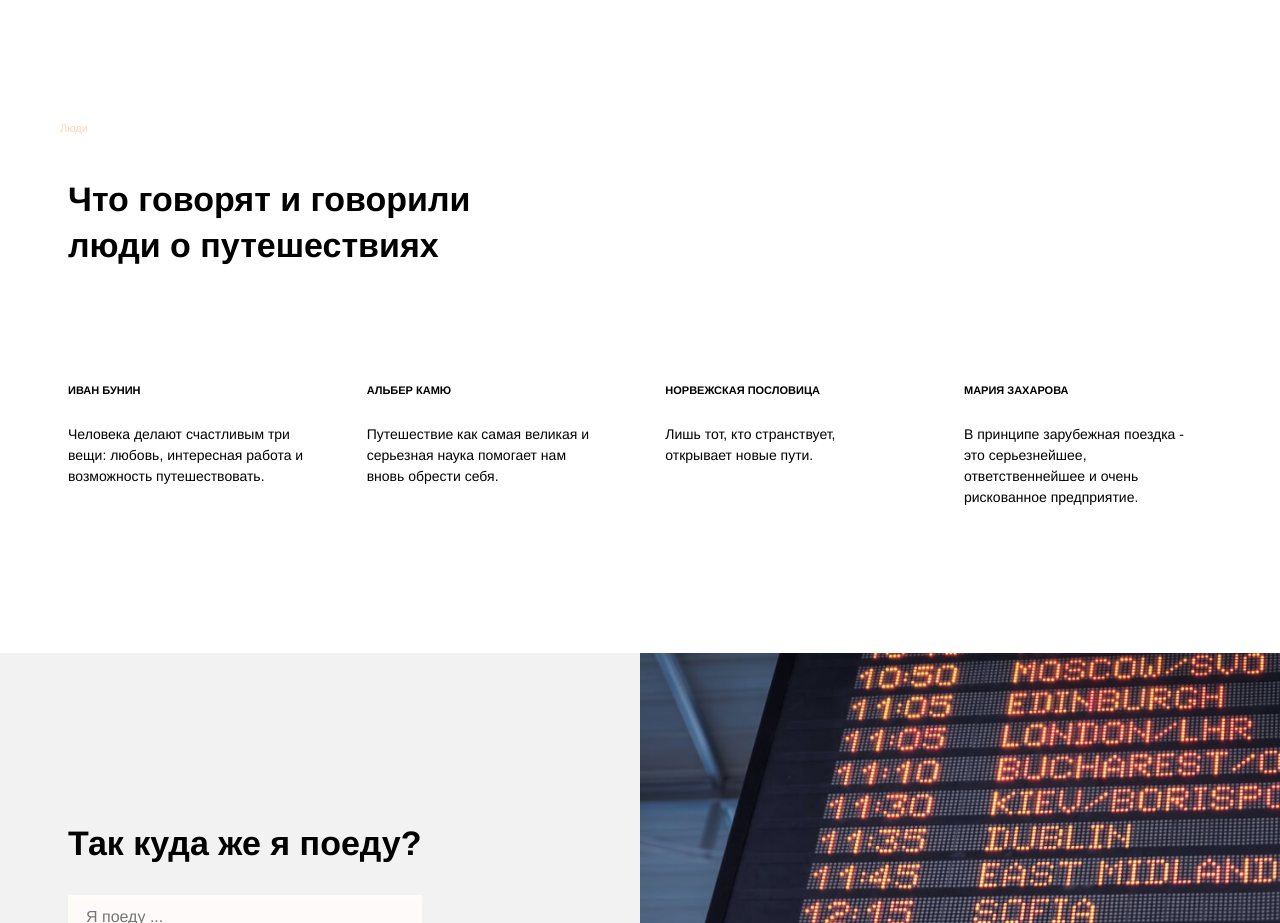
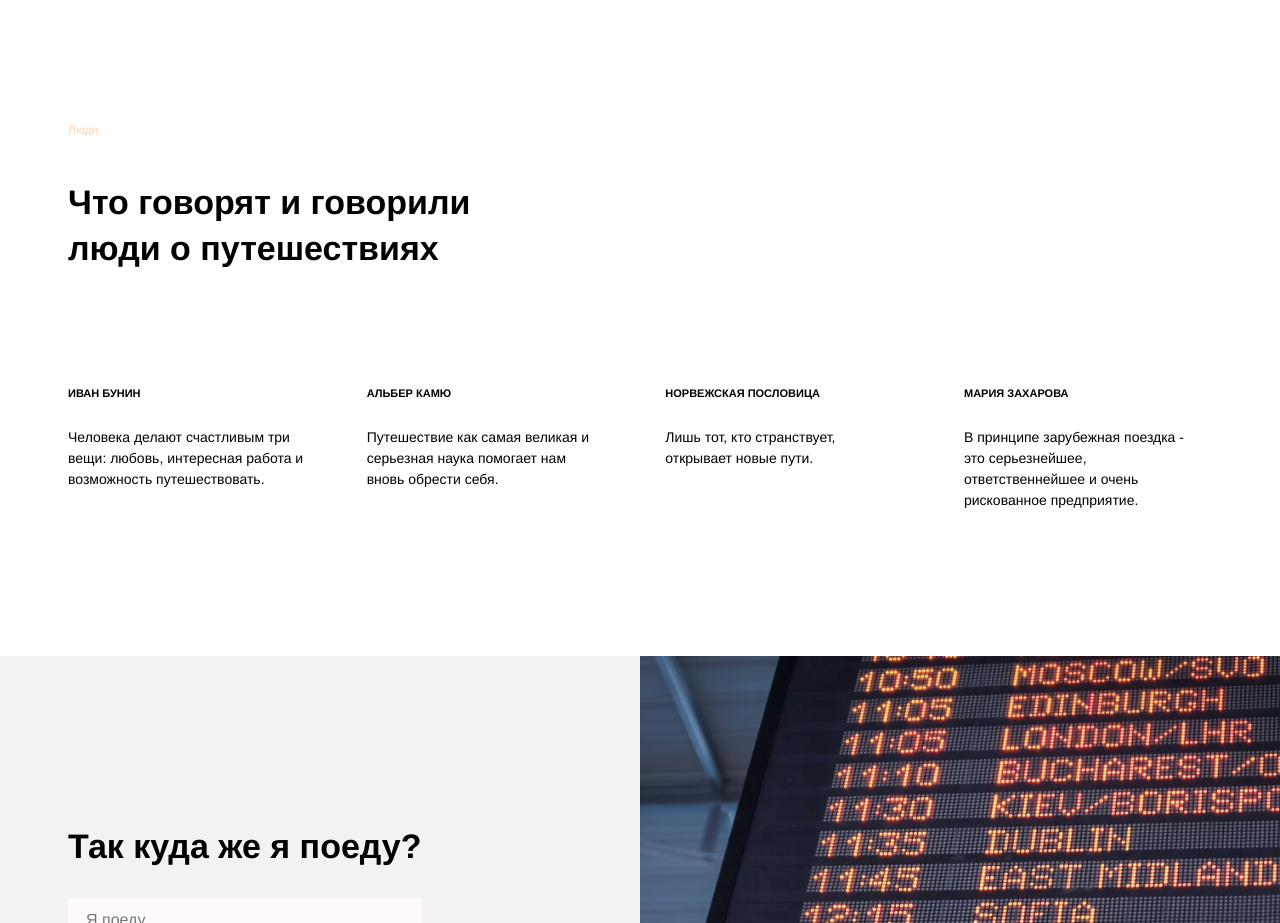
Before and after one commit to SamarinV/happy-holidays, a plain HTML site: page index.html in a window 1280 px wide. Shown: the part 2260-3183 px from the top of the page. Drawn offline with Linux system fonts and the light colour scheme.

Commit message:
Update men__word.css

```diff
--- a/blocks/men/__word/men__word.css
+++ b/blocks/men/__word/men__word.css
@@ -1,8 +1,8 @@
 .men__word {
     font-weight: normal;
-    font-size: 11px;
+    font-size: 12px;
     line-height: 1;
     color: #FFD4B5;
-    margin-left: 60px;
-    max-width: 40px;
+    margin-left: 68px;
+    max-width: 35px;
 }
```
